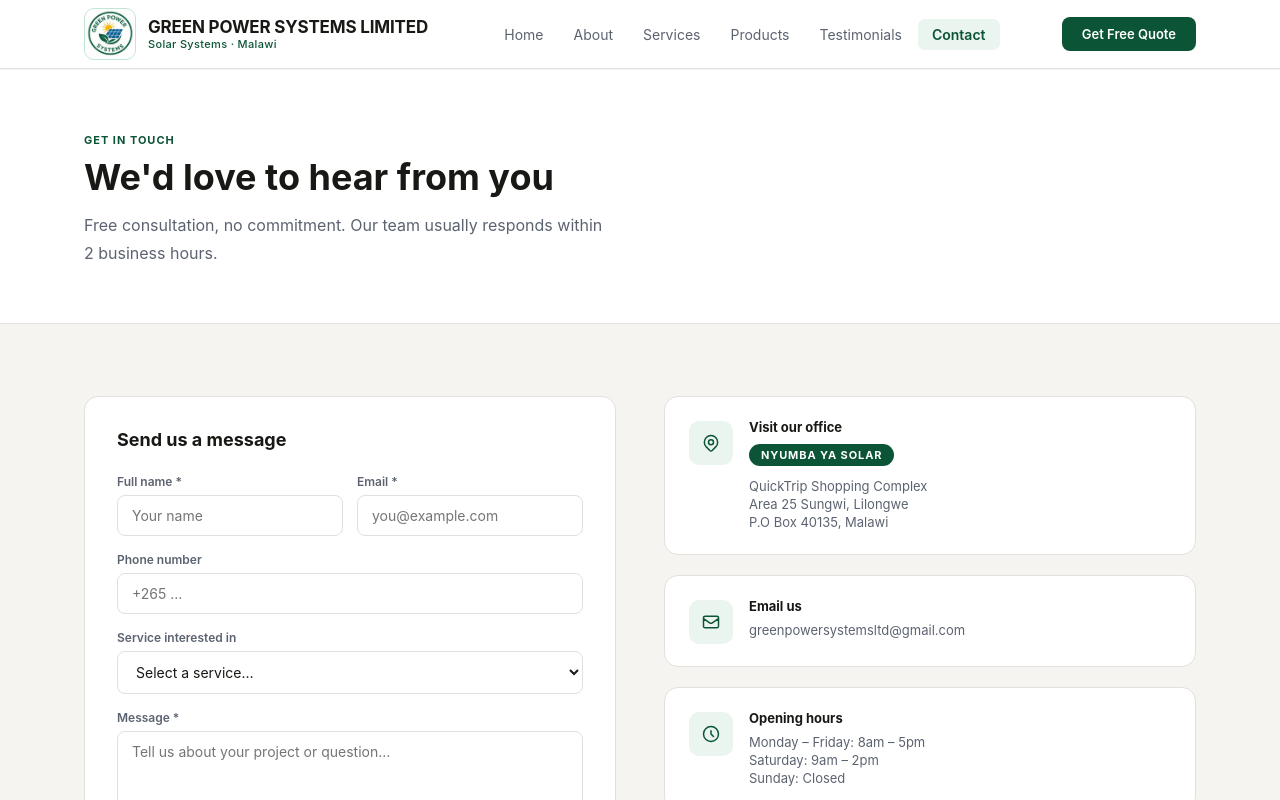
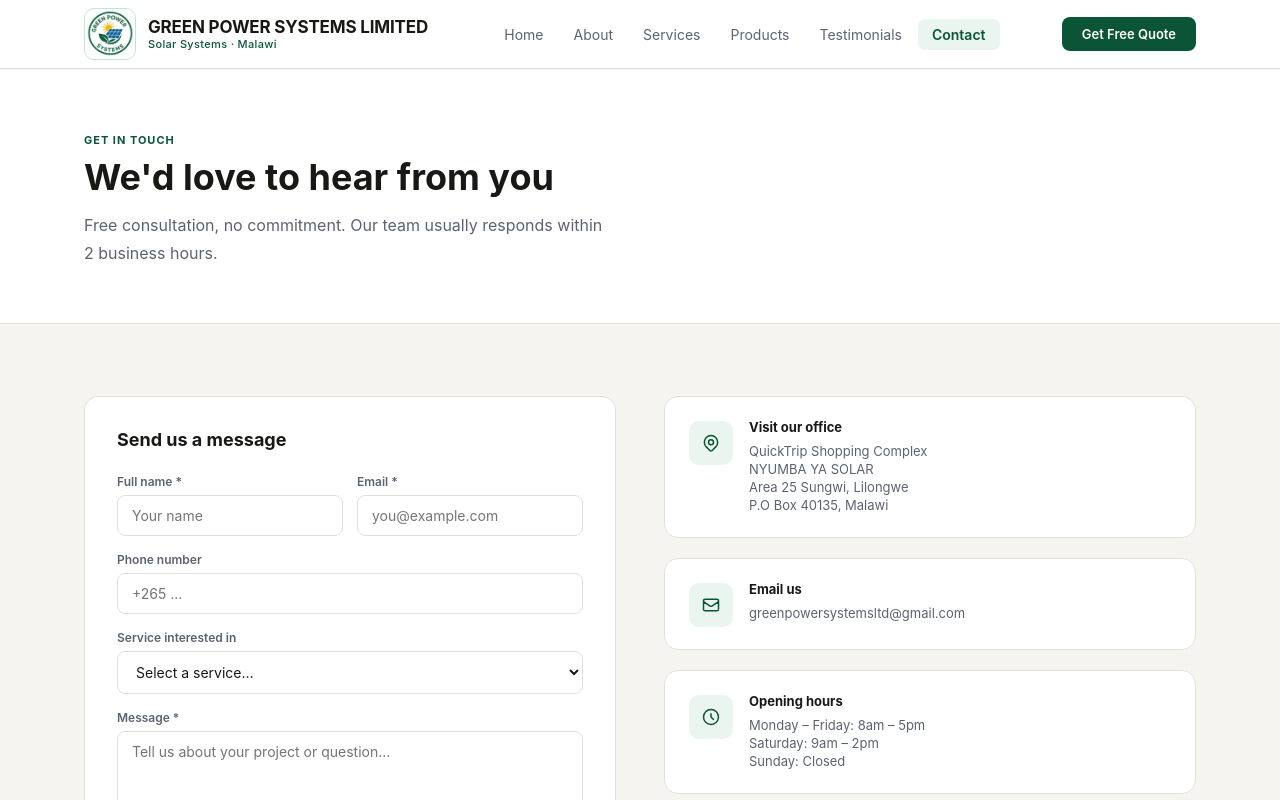
Before and after one commit to JUMAPETER736/GREEN_POWER_SYSTEMS, a Next.js app: page /company_contact_details in a window 1280 px wide. Shown: the top 800 px of the page. Built offline with nearby package versions, Linux system fonts and the light colour scheme.

Commit message:
Still working on the class packages names

```diff
--- a/src/app/company_contact_details/page.tsx
+++ b/src/app/company_contact_details/page.tsx
@@ -70,7 +70,7 @@ export default function Contact() {
             gap: 48, alignItems: "start",
           }}>
 
-            {/* ── Form ── */}
+            {/* Form */}
             <div>
               {sent ? (
                 <div className="gp-card" style={{ padding: 40, textAlign: "center" }}>
@@ -101,7 +101,6 @@ export default function Contact() {
 
                   <div style={{ display: "flex", flexDirection: "column", gap: 16 }}>
 
-                    {/* Name + Email row */}
                     <div style={{ display: "grid", gridTemplateColumns: "1fr 1fr", gap: 14 }}>
                       <div>
                         <label style={{ fontSize: 12, fontWeight: 600, color: "var(--gp-text-muted)", display: "block", marginBottom: 6 }}>
@@ -130,7 +129,6 @@ export default function Contact() {
                       </div>
                     </div>
 
-                    {/* Phone */}
                     <div>
                       <label style={{ fontSize: 12, fontWeight: 600, color: "var(--gp-text-muted)", display: "block", marginBottom: 6 }}>
                         Phone number
@@ -144,7 +142,6 @@ export default function Contact() {
                       />
                     </div>
 
-                    {/* Service */}
                     <div>
                       <label style={{ fontSize: 12, fontWeight: 600, color: "var(--gp-text-muted)", display: "block", marginBottom: 6 }}>
                         Service interested in
@@ -165,7 +162,6 @@ export default function Contact() {
                       </select>
                     </div>
 
-                    {/* Message */}
                     <div>
                       <label style={{ fontSize: 12, fontWeight: 600, color: "var(--gp-text-muted)", display: "block", marginBottom: 6 }}>
                         Message *
@@ -180,7 +176,6 @@ export default function Contact() {
                       />
                     </div>
 
-                    {/* Error message */}
                     {error && (
                       <p style={{
                         fontSize: 13, color: "#c0392b",
@@ -193,7 +188,6 @@ export default function Contact() {
                       </p>
                     )}
 
-                    {/* Submit button */}
                     <button
                       onClick={handleSubmit}
                       disabled={loading}
@@ -212,28 +206,25 @@ export default function Contact() {
               )}
             </div>
 
-            {/* ── Contact Info ── */}
+            {/* Contact Info */}
             <div style={{ display: "flex", flexDirection: "column", gap: 20 }}>
               {[
                 {
                   label: "Visit our office",
                   icon: "M17.657 16.657L13.414 20.9a1.998 1.998 0 0 1-2.827 0l-4.244-4.243a8 8 0 1 1 11.314 0z M15 11a3 3 0 1 1-6 0 3 3 0 0 1 6 0z",
-                  lines: ["QuickTrip Shopping Complex", "Area 25 Sungwi, Lilongwe", "P.O Box 40135, Malawi"],
-                  badge: "NYUMBA YA SOLAR",
+                  lines: ["QuickTrip Shopping Complex", "NYUMBA YA SOLAR", "Area 25 Sungwi, Lilongwe", "P.O Box 40135, Malawi"],
                 },
                 {
                   label: "Email us",
                   icon: "M3 8l7.89 5.26a2 2 0 0 0 2.22 0L21 8M5 19h14a2 2 0 0 0 2-2V7a2 2 0 0 0-2-2H5a2 2 0 0 0-2 2v10a2 2 0 0 0 2 2z",
                   lines: ["greenpowersystemsltd@gmail.com"],
-                  badge: null,
                 },
                 {
                   label: "Opening hours",
                   icon: "M12 8v4l3 3m6-3a9 9 0 1 1-18 0 9 9 0 0 1 18 0z",
                   lines: ["Monday – Friday: 8am – 5pm", "Saturday: 9am – 2pm", "Sunday: Closed"],
-                  badge: null,
                 },
-              ].map(({ label, icon, lines, badge }) => (
+              ].map(({ label, icon, lines }) => (
                 <div
                   key={label}
                   className="gp-card"
@@ -250,24 +241,6 @@ export default function Contact() {
                     <p style={{ fontSize: 13, fontWeight: 700, color: "var(--gp-text-primary)", margin: "0 0 8px" }}>
                       {label}
                     </p>
-
-                    {/* NYUMBA YA SOLAR green badge */}
-                    {badge && (
-                      <span style={{
-                        display: "inline-block",
-                        marginBottom: 10,
-                        padding: "4px 12px",
-                        backgroundColor: "var(--gp-green)",
-                        color: "#fff",
-                        fontSize: 11,
-                        fontWeight: 700,
-                        borderRadius: 100,
-                        letterSpacing: "0.08em",
-                      }}>
-                        {badge}
-                      </span>
-                    )}
-
                     {lines.map(l => (
                       <p key={l} style={{ fontSize: 13, color: "var(--gp-text-muted)", margin: "2px 0" }}>
                         {l}
```
